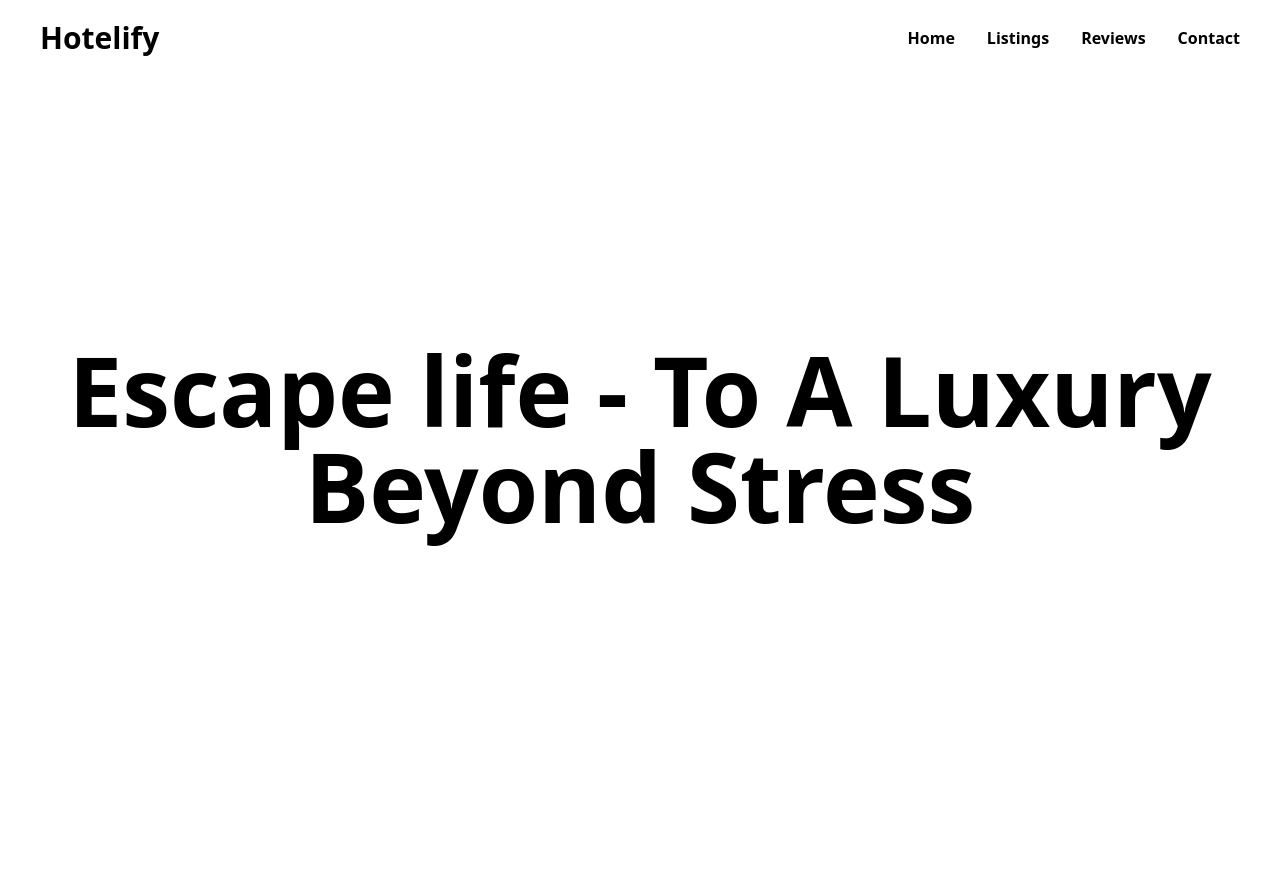
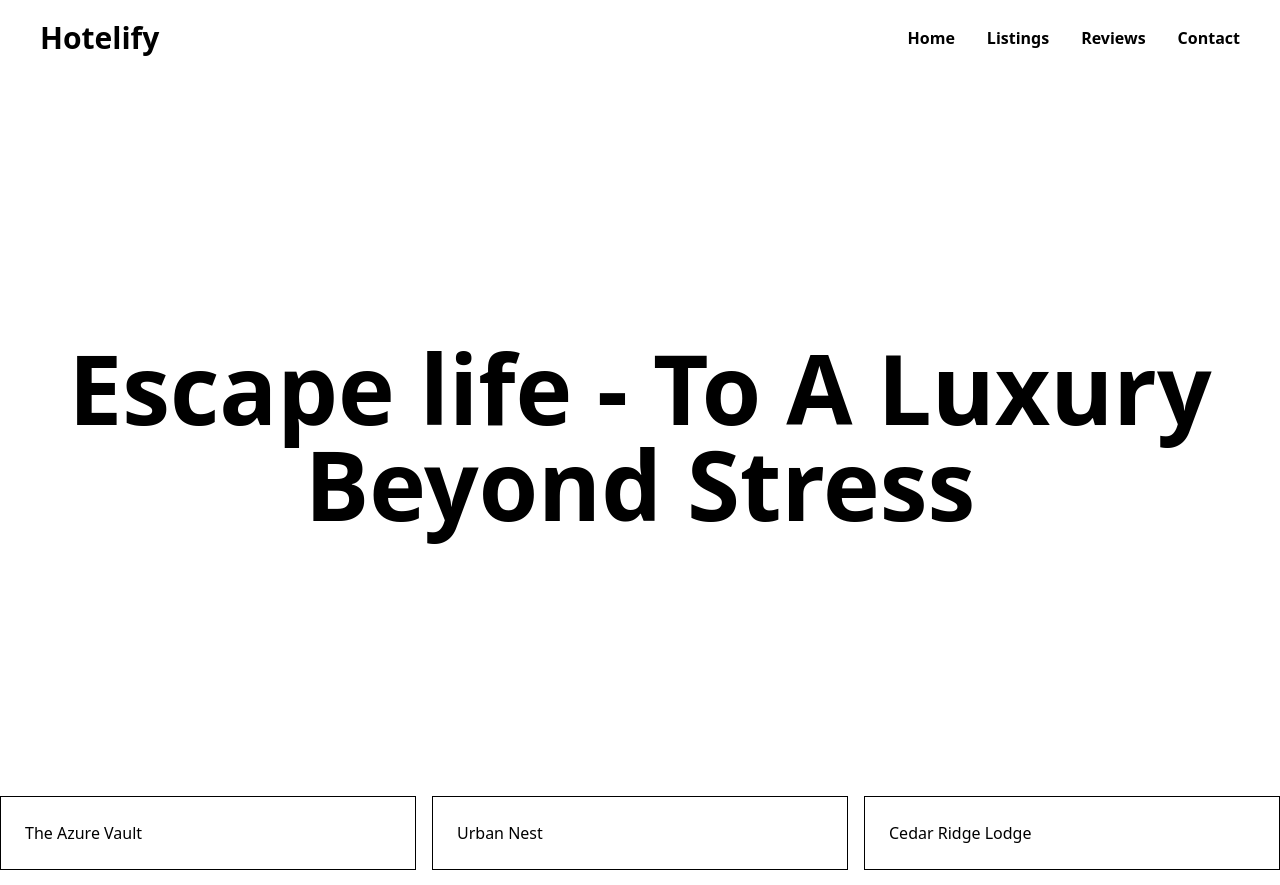
Before and after one commit to DelucaGit/Hotelify, a Next.js app: page / in a window 1280 px wide. Shown: the top 885 px of the page. Before the commit the page ends 800 px from the top, so only its background shows below. Built offline with nearby package versions, Linux system fonts and the light colour scheme.

Commit message:
Add listing basics

```diff
--- a/src/app/components/sections/Hero.jsx
+++ b/src/app/components/sections/Hero.jsx
@@ -2,9 +2,9 @@ import React from 'react'
 
 const HeroSection = () => {
     return (
-        <section className={"flex-1 flex justify-center items-center"}>
+        <section className={"flex-1 flex justify-center items-center min-h-[calc(100vh-80px)]"}>
             <div className={" text-center min-full"}>
-                <h1 className={"font-bold text-8xl text-center"}>
+                <h1 className={"font-bold text-5xl md:text-8xl text-center "}>
                     Escape life - To A Luxury Beyond Stress
                 </h1>
             </div>
--- /dev/null
+++ b/src/app/components/sections/Listings.jsx
@@ -0,0 +1,16 @@
+import React from 'react'
+import {hotels} from '../../data/localdata'
+
+
+const Listings = () => {
+    return (
+
+        <section className={"grid grid-cols-1 md:grid-cols-2 lg:grid-cols-3 gap-4 justify-center"}>
+            {hotels.map(hotel =>
+                <div key={hotel.id} className={"border border-black p-6"}>
+                    <h3>{hotel.name}</h3>
+                </div>)}
+        </section>
+    )
+}
+export default Listings
--- /dev/null
+++ b/src/app/data/localdata.jsx
@@ -0,0 +1,202 @@
+export const hotels = [
+    {
+        id: 1,
+        name: "The Azure Vault",
+        location: "Santorini, Greece",
+        description: "Experience cliffside luxury with infinity pools overlooking the Aegean Sea.",
+        price: 450,
+        rating: 4.9,
+        category: "Luxury",
+        image: "/hotels/azure-vault.jpg"
+    },
+    {
+        id: 2,
+        name: "Urban Nest",
+        location: "Tokyo, Japan",
+        description: "Minimalist design meets high-tech comfort in the heart of Shibuya.",
+        price: 180,
+        rating: 4.7,
+        category: "Boutique",
+        image: "/hotels/urban-nest.jpg"
+    },
+    {
+        id: 3,
+        name: "Cedar Ridge Lodge",
+        location: "Aspen, USA",
+        description: "A cozy ski-in/ski-out retreat with roaring fireplaces and mountain views.",
+        price: 320,
+        rating: 4.8,
+        category: "Mountain",
+        image: "/hotels/cedar-ridge.jpg"
+    },
+    {
+        id: 4,
+        name: "Marigold Manor",
+        location: "London, UK",
+        description: "Classic Victorian elegance with modern amenities and a private garden.",
+        price: 290,
+        rating: 4.5,
+        category: "Classic",
+        image: "/hotels/marigold-manor.jpg"
+    },
+    {
+        id: 5,
+        name: "The Neon Palms",
+        location: "Miami, USA",
+        description: "Vibrant Art Deco vibes just steps away from the South Beach sand.",
+        price: 210,
+        rating: 4.3,
+        category: "Beach",
+        image: "/hotels/neon-palms.jpg"
+    },
+    {
+        id: 6,
+        name: "Sahara Sands Resort",
+        location: "Marrakech, Morocco",
+        description: "A desert oasis featuring traditional riad architecture and a luxury spa.",
+        price: 250,
+        rating: 4.6,
+        category: "Resort",
+        image: "/hotels/sahara-sands.jpg"
+    },
+    {
+        id: 7,
+        name: "Emerald Rainforest Inn",
+        location: "Ubud, Bali",
+        description: "Secluded villas surrounded by lush tropical greenery and rice terraces.",
+        price: 150,
+        rating: 4.9,
+        category: "Nature",
+        image: "/hotels/emerald-bali.jpg"
+    },
+    {
+        id: 8,
+        name: "Nordic Light Hotel",
+        location: "Stockholm, Sweden",
+        description: "Sleek Scandinavian design with a focus on light, comfort, and sustainability.",
+        price: 200,
+        rating: 4.4,
+        category: "Modern",
+        image: "/hotels/nordic-light.jpg"
+    },
+    {
+        id: 9,
+        name: "The Gilded Anchor",
+        location: "Venice, Italy",
+        description: "Waterfront luxury in a restored 16th-century palace on the Grand Canal.",
+        price: 550,
+        rating: 4.8,
+        category: "Luxury",
+        image: "/hotels/gilded-anchor.jpg"
+    },
+    {
+        id: 10,
+        name: "Backpacker’s Bliss",
+        location: "Lisbon, Portugal",
+        description: "Affordable, social, and stylish. Perfect for the solo traveler on a budget.",
+        price: 65,
+        rating: 4.2,
+        category: "Budget",
+        image: "/hotels/backpackers-bliss.jpg"
+    },
+    {
+        id: 11,
+        name: "Sapphire Bay Resort",
+        location: "Maldives",
+        description: "Overwater bungalows with glass floors and direct ocean access.",
+        price: 850,
+        rating: 5.0,
+        category: "Luxury",
+        image: "/hotels/sapphire-bay.jpg"
+    },
+    {
+        id: 12,
+        name: "Old Town Suites",
+        location: "Prague, Czech Republic",
+        description: "Charming apartments located right in the historic center of the city.",
+        price: 120,
+        rating: 4.6,
+        category: "Classic",
+        image: "/hotels/old-town-suites.jpg"
+    },
+    {
+        id: 13,
+        name: "The Glass House",
+        location: "Reykjavik, Iceland",
+        description: "A unique stay with floor-to-ceiling windows to watch the Northern Lights.",
+        price: 400,
+        rating: 4.7,
+        category: "Nature",
+        image: "/hotels/glass-house.jpg"
+    },
+    {
+        id: 14,
+        name: "Redwood Cabin",
+        location: "Portland, USA",
+        description: "Rustic luxury tucked away in the ancient forests of the Pacific Northwest.",
+        price: 195,
+        rating: 4.5,
+        category: "Mountain",
+        image: "/hotels/redwood-cabin.jpg"
+    },
+    {
+        id: 15,
+        name: "Skyline Grand",
+        location: "Dubai, UAE",
+        description: "The ultimate skyscraper experience with a rooftop bar and gold-leaf interiors.",
+        price: 600,
+        rating: 4.9,
+        category: "Luxury",
+        image: "/hotels/skyline-grand.jpg"
+    },
+    {
+        id: 16,
+        name: "Bamboo Haven",
+        location: "Chiang Mai, Thailand",
+        description: "Sustainable living meets comfort in this eco-friendly bamboo resort.",
+        price: 90,
+        rating: 4.4,
+        category: "Nature",
+        image: "/hotels/bamboo-haven.jpg"
+    },
+    {
+        id: 17,
+        name: "The Jazz Loft",
+        location: "New Orleans, USA",
+        description: "Industrial-chic design in the French Quarter with live nightly music.",
+        price: 175,
+        rating: 4.3,
+        category: "Boutique",
+        image: "/hotels/jazz-loft.jpg"
+    },
+    {
+        id: 18,
+        name: "Alpine Peak Hotel",
+        location: "Zermatt, Switzerland",
+        description: "Spectacular views of the Matterhorn with world-class spa facilities.",
+        price: 420,
+        rating: 4.8,
+        category: "Mountain",
+        image: "/hotels/alpine-peak.jpg"
+    },
+    {
+        id: 19,
+        name: "Oceanic Breeze",
+        location: "Sydney, Australia",
+        description: "Watch the surfers from your balcony at this iconic Bondi Beach hotel.",
+        price: 280,
+        rating: 4.6,
+        category: "Beach",
+        image: "/hotels/oceanic-breeze.jpg"
+    },
+    {
+        id: 20,
+        name: "Lavender Fields Inn",
+        location: "Provence, France",
+        description: "A romantic farmhouse stay surrounded by blooming lavender and vineyards.",
+        price: 230,
+        rating: 4.7,
+        category: "Classic",
+        image: "/hotels/lavender-fields.jpg"
+    }
+];
--- a/src/app/page.jsx
+++ b/src/app/page.jsx
@@ -1,13 +1,17 @@
 import Navbar from "./components/layout/Navbar";
 import HeroSection from "./components/sections/Hero";
+import Listings from "./components/sections/Listings";
 
 export default function Home() {
     return (
-      <div className="flex flex-col min-h-screen">
+        <div className="relative flex flex-col min-h-screen">
             <Navbar />
-          <main className="flex-1 flex flex-col">
+
+            <main className="flex flex-col">
                 <HeroSection />
+                <Listings />
             </main>
+
         </div>
     );
 }
```
Lines whose indentation alone changed are shown as unchanged.
